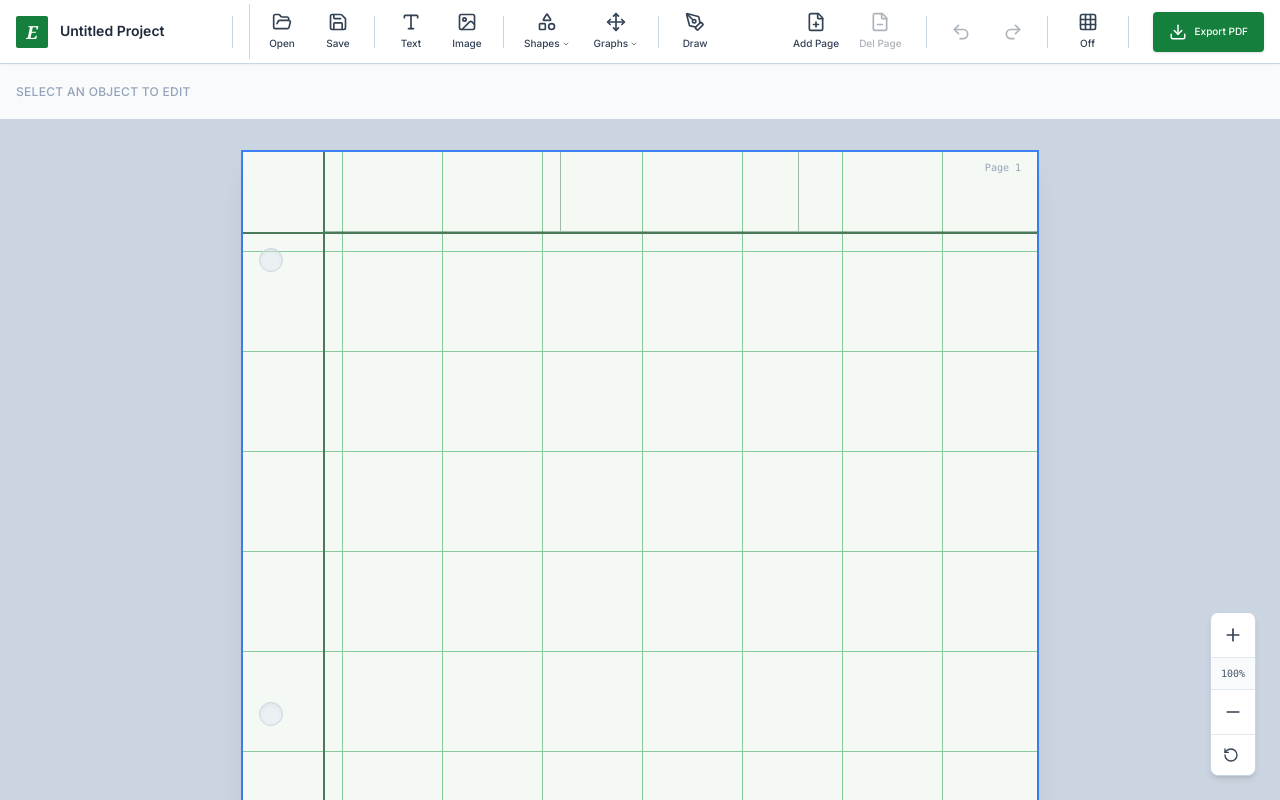
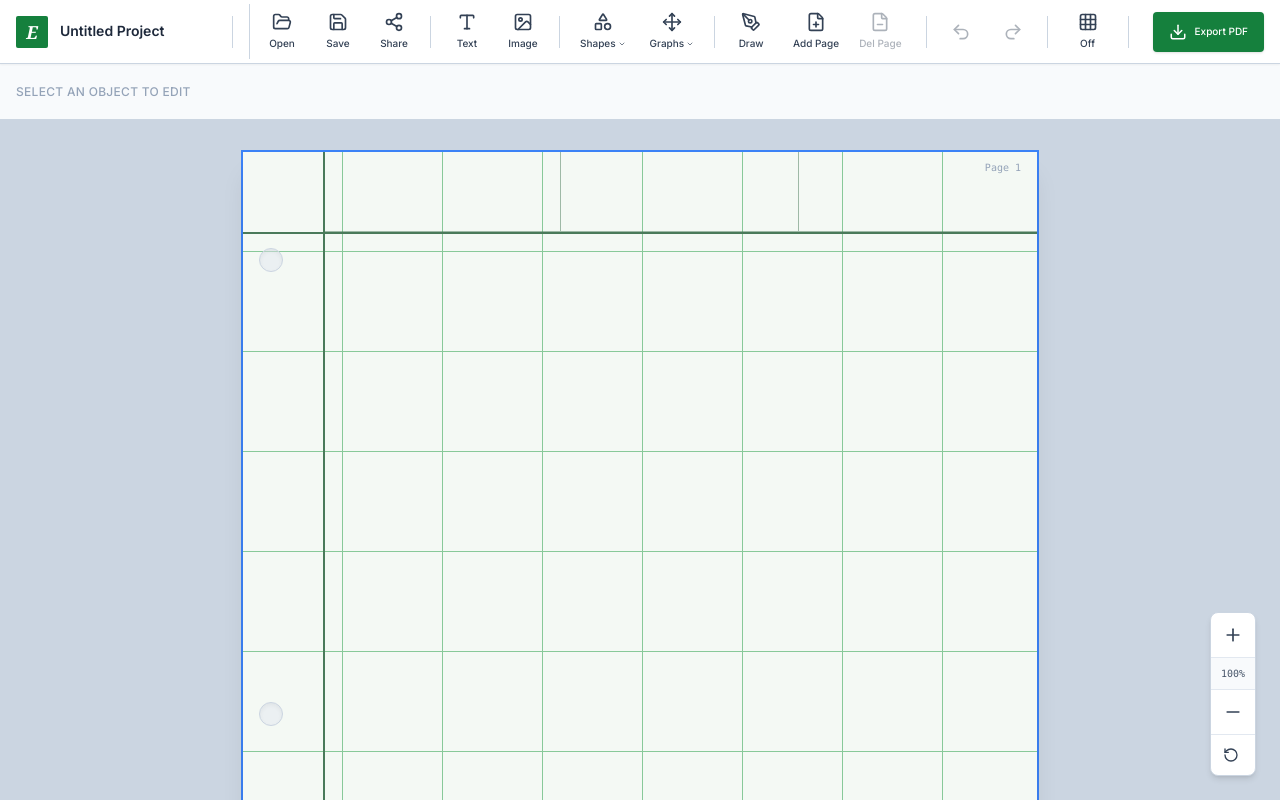
Before and after one commit to seandmill/eng-paper, a React (Vite) app: page / in a window 1280 px wide. Built offline with nearby package versions, Linux system fonts and the light colour scheme.

Commit message:
adding shareable link functionality with base64 encoding.

```diff
--- a/App.tsx
+++ b/App.tsx
@@ -1,5 +1,6 @@
 import React, { useState, useRef, useEffect, useCallback } from 'react';
 import { v4 as uuidv4 } from 'uuid';
+import LZString from 'lz-string';
 import { CanvasElement, ElementType, SelectionState, Page, ProjectFile } from './types';
 import Toolbar from './components/Toolbar';
 import PropertyPanel from './components/PropertyPanel';
@@ -153,6 +154,54 @@ function App() {
 
     return () => clearTimeout(timeoutId);
   }, [elements, pages, scale, snapToGrid, markupData, fileName]);
+
+  // --- Load Shared Project from URL ---
+  useEffect(() => {
+    const hash = window.location.hash;
+    if (hash.startsWith('#shared=')) {
+      try {
+        const compressed = hash.substring(8); // Remove '#shared='
+        const jsonString = LZString.decompressFromEncodedURIComponent(compressed);
+
+        if (jsonString) {
+          const project: ProjectFile = JSON.parse(jsonString);
+
+          // Basic validation
+          if (!project.pages || !project.elements) {
+            throw new Error("Invalid shared project structure");
+          }
+
+          // Load the shared project
+          setPages(project.pages);
+          setElements(project.elements);
+          setMarkupData(project.markupData || {});
+          setSnapToGrid(project.snapToGrid ?? false);
+          setScale(project.scale || 1);
+
+          if (project.metadata?.fileName) {
+            setFileName(project.metadata.fileName + ' (Copy)');
+          }
+
+          // Set Active Page to first page
+          if (project.pages.length > 0) {
+            setActivePageId(project.pages[0].id);
+          }
+
+          // Clear the hash to prevent reloading
+          window.history.replaceState(null, '', window.location.pathname);
+
+          // Show success message
+          setTimeout(() => {
+            alert('Shared project loaded successfully! This is your own copy.');
+          }, 100);
+        }
+      } catch (err) {
+        console.error('Failed to load shared project:', err);
+        alert('Failed to load shared project. The link may be invalid or corrupted.');
+        window.history.replaceState(null, '', window.location.pathname);
+      }
+    }
+  }, []); // Run once on mount
 
   // --- Load Initial Markup for ALL pages ---
   useEffect(() => {
@@ -326,6 +375,43 @@ function App() {
           }
       };
       reader.readAsText(file);
+  };
+
+  const handleShareProject = () => {
+      try {
+          const project: ProjectFile = {
+              version: "1.0",
+              metadata: {
+                  fileName: fileName,
+                  createdAt: Date.now(),
+                  lastModified: Date.now()
+              },
+              pages,
+              elements,
+              markupData,
+              snapToGrid,
+              scale
+          };
+
+          // Compress and encode the project data
+          const jsonString = JSON.stringify(project);
+          const compressed = LZString.compressToEncodedURIComponent(jsonString);
+
+          // Create shareable URL
+          const baseUrl = window.location.origin + window.location.pathname;
+          const shareUrl = `${baseUrl}#shared=${compressed}`;
+
+          // Copy to clipboard
+          navigator.clipboard.writeText(shareUrl).then(() => {
+              alert('Share link copied to clipboard! Anyone with this link can open a copy of your project.');
+          }).catch(() => {
+              // Fallback if clipboard API fails
+              prompt('Copy this link to share your project:', shareUrl);
+          });
+      } catch (err) {
+          console.error('Failed to create share link:', err);
+          alert('Failed to create share link. The project might be too large.');
+      }
   };
 
   // --- Handlers ---
@@ -873,6 +959,7 @@ function App() {
         onToggleMarkup={handleToggleMarkup}
         onSaveProject={handleSaveProject}
         onLoadProject={handleLoadProject}
+        onShareProject={handleShareProject}
         fileName={fileName}
         onFileNameChange={setFileName}
       />
@@ -1069,6 +1156,7 @@ function App() {
               onToggleMarkup={handleToggleMarkup}
               onSaveProject={handleSaveProject}
               onLoadProject={handleLoadProject}
+              onShareProject={handleShareProject}
         />
 
         {/* Delete Confirmation Modal */}
--- a/components/FloatingToolsButton.tsx
+++ b/components/FloatingToolsButton.tsx
@@ -13,7 +13,8 @@ import {
   Trash2,
   Download,
   Save,
-  FolderOpen
+  FolderOpen,
+  Share2
 } from 'lucide-react';
 import { ElementType } from '../types';
 
@@ -29,6 +30,7 @@ interface FloatingToolsButtonProps {
   onToggleMarkup: () => void;
   onSaveProject: () => void;
   onLoadProject: (file: File) => void;
+  onShareProject: () => void;
 }
 
 const FloatingToolsButton: React.FC<FloatingToolsButtonProps> = ({
@@ -42,7 +44,8 @@ const FloatingToolsButton: React.FC<FloatingToolsButtonProps> = ({
   isMarkupMode,
   onToggleMarkup,
   onSaveProject,
-  onLoadProject
+  onLoadProject,
+  onShareProject
 }) => {
   const [isOpen, setIsOpen] = useState(false);
   const imageInputRef = useRef<HTMLInputElement>(null);
@@ -129,12 +132,17 @@ const FloatingToolsButton: React.FC<FloatingToolsButtonProps> = ({
 
           <div className="absolute bottom-24 left-6 w-64 bg-white shadow-xl border border-slate-200 z-50 flex flex-col p-2 rounded-lg max-h-[70vh] overflow-y-auto">
             {/* File Operations */}
-            <div className="flex gap-2 mb-2 pb-2 border-b border-slate-100">
-              <button onClick={() => handleAction(triggerProjectLoad)} className={`flex-1 ${btnClass} justify-center bg-slate-50`}>
-                <FolderOpen size={18} /> <span className="text-sm font-medium">Open</span>
-              </button>
-              <button onClick={() => handleAction(onSaveProject)} className={`flex-1 ${btnClass} justify-center bg-slate-50`}>
-                <Save size={18} /> <span className="text-sm font-medium">Save</span>
+            <div className="flex flex-col gap-2 mb-2 pb-2 border-b border-slate-100">
+              <div className="flex gap-2">
+                <button onClick={() => handleAction(triggerProjectLoad)} className={`flex-1 ${btnClass} justify-center bg-slate-50`}>
+                  <FolderOpen size={18} /> <span className="text-sm font-medium">Open</span>
+                </button>
+                <button onClick={() => handleAction(onSaveProject)} className={`flex-1 ${btnClass} justify-center bg-slate-50`}>
+                  <Save size={18} /> <span className="text-sm font-medium">Save</span>
+                </button>
+              </div>
+              <button onClick={() => handleAction(onShareProject)} className={`${btnClass} justify-center bg-green-50 text-green-700 font-semibold`}>
+                <Share2 size={18} /> <span className="text-sm font-medium">Share Link</span>
               </button>
             </div>
 
--- a/components/Toolbar.tsx
+++ b/components/Toolbar.tsx
@@ -20,7 +20,8 @@ import {
   FilePlus,
   FileMinus,
   Save,
-  FolderOpen
+  FolderOpen,
+  Share2
 } from 'lucide-react';
 import { ElementType } from '../types';
 
@@ -44,6 +45,7 @@ interface ToolbarProps {
   // Project Management
   onSaveProject: () => void;
   onLoadProject: (file: File) => void;
+  onShareProject: () => void;
   fileName: string;
   onFileNameChange: (name: string) => void;
 }
@@ -67,6 +69,7 @@ const Toolbar: React.FC<ToolbarProps> = ({
   onToggleMarkup,
   onSaveProject,
   onLoadProject,
+  onShareProject,
   fileName,
   onFileNameChange
 }) => {
@@ -188,10 +191,19 @@ const Toolbar: React.FC<ToolbarProps> = ({
           <button
               onClick={onSaveProject}
               className={desktopBtnClass}
-              title="Save Project (.engpaper)"
+              title="Save Project (.engpaper.json)"
           >
             <Save size={20} />
             <span className={desktopLabelClass}>Save</span>
+          </button>
+
+          <button
+              onClick={onShareProject}
+              className={desktopBtnClass}
+              title="Share Project Link"
+          >
+            <Share2 size={20} />
+            <span className={desktopLabelClass}>Share</span>
           </button>
 
           <div className="w-px h-8 bg-slate-300 mx-1"></div>
--- a/package.json
+++ b/package.json
@@ -12,6 +12,7 @@
     "html2canvas": "^1.4.1",
     "jspdf": "^3.0.4",
     "lucide-react": "^0.561.0",
+    "lz-string": "^1.5.0",
     "react": "^19.2.3",
     "react-dom": "^19.2.3",
     "uuid": "^13.0.0"
```
Also changed, not shown: 1 other file (tests, documents, lock files or other folders).
